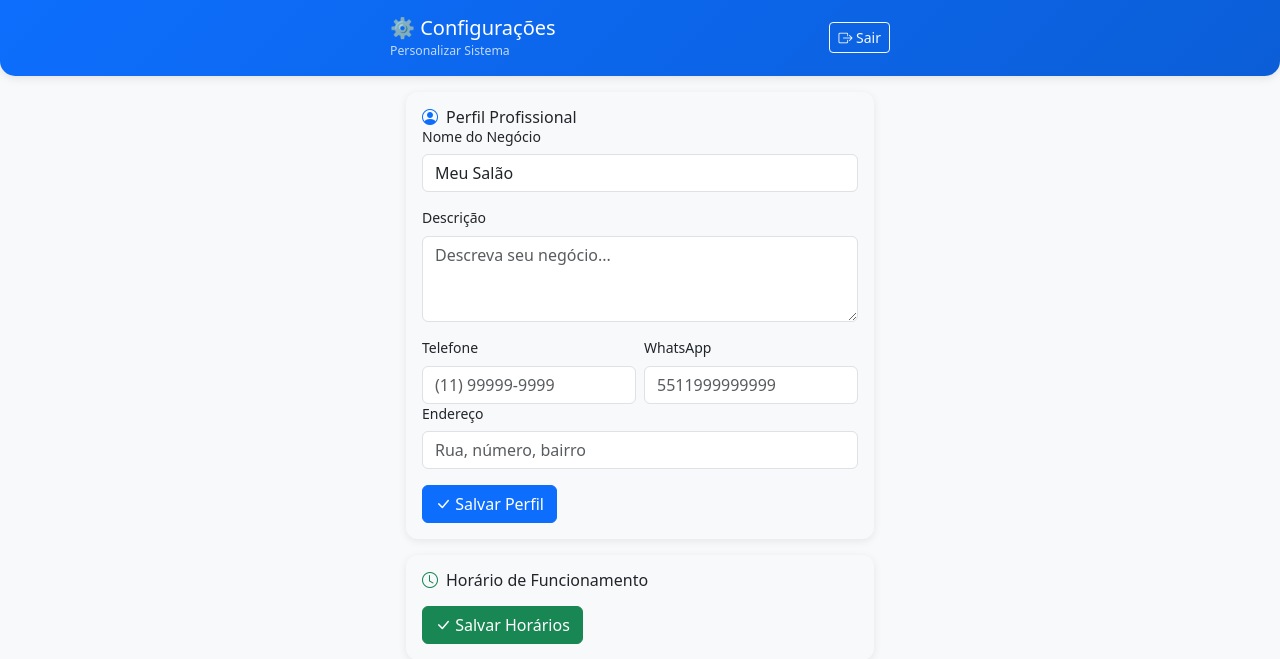
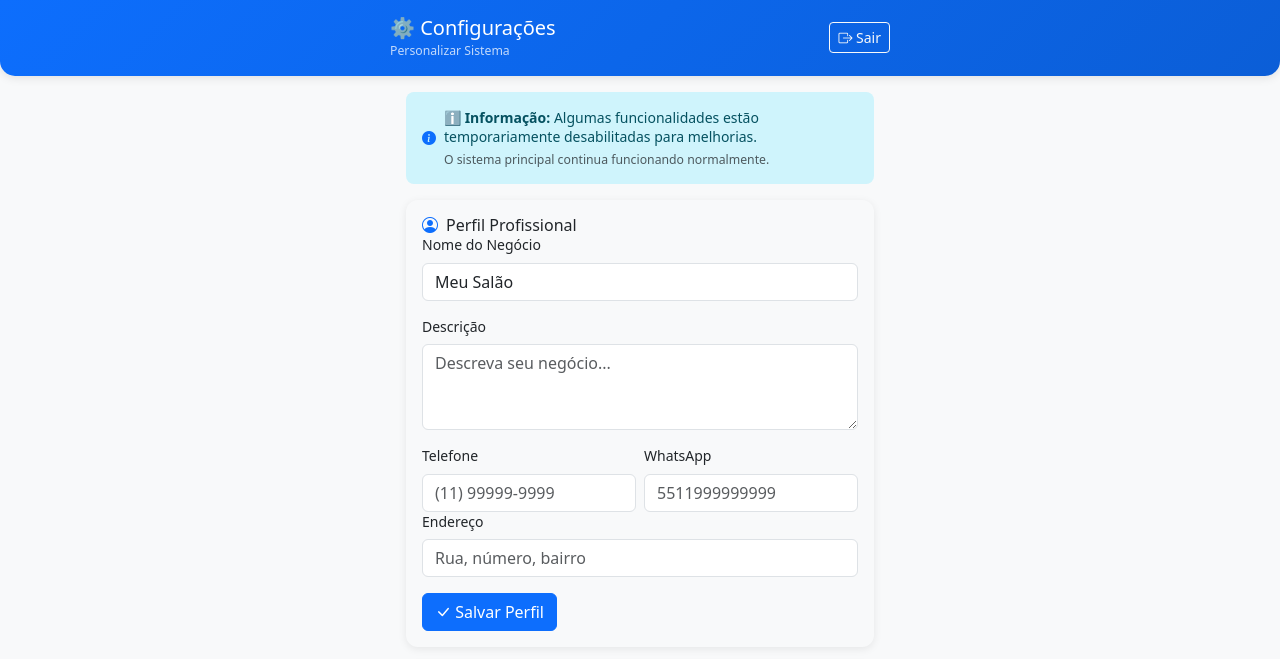
Before and after one commit to Igorls34/site-agendamento, a Django app: template bookings/templates/bookings/profissional/configuracoes.html in a window 1280 px wide. Shown: the top 659 px of the page. Run offline with Django 5.2, Linux system fonts and the light colour scheme; the template is opened without the code that fills it, so the values that code supplies are empty.

Commit message:
Melhora comunicação sobre funcionalidades em desenvolvimento

```diff
--- a/bookings/templates/bookings/profissional/configuracoes.html
+++ b/bookings/templates/bookings/profissional/configuracoes.html
@@ -6,6 +6,17 @@
 {% block header_subtitle %}Personalizar Sistema{% endblock %}
 
 {% block content %}
+
+<!-- Aviso sobre funcionalidades em desenvolvimento -->
+<div class="alert alert-info border-0 rounded-3 mb-3">
+    <div class="d-flex align-items-center">
+        <i class="bi bi-info-circle-fill text-primary me-2"></i>
+        <div>
+            <strong>ℹ️ Informação:</strong> Algumas funcionalidades estão temporariamente desabilitadas para melhorias.
+            <small class="d-block text-muted mt-1">O sistema principal continua funcionando normalmente.</small>
+        </div>
+    </div>
+</div>
 
 <!-- Perfil Profissional -->
 <div class="card-mobile">
@@ -300,26 +311,36 @@
     });
 
     function editService(serviceId) {
-        // Implementar edição de serviço
-        alert('Funcionalidade de edição em desenvolvimento');
+        // Funcionalidade de edição não implementada
+        alert('🚧 Funcionalidade em desenvolvimento\n\nA edição de serviços será implementada em breve.\nPor enquanto, você pode editar serviços no painel administrativo: /admin/');
     }
 
     function deleteService(serviceId) {
-        if (confirm('Tem certeza que deseja excluir este serviço?')) {
-            // Implementar exclusão
-            window.location.href = `/profissional/configuracoes/delete-service/${serviceId}/`;
-        }
+        // Funcionalidade de exclusão não implementada
+        alert('🚧 Funcionalidade em desenvolvimento\n\nA exclusão de serviços será implementada em breve.\nPor enquanto, você pode desativar o serviço no painel administrativo.');
     }
 
     function exportarDados() {
+        // Temporariamente desabilitado
+        alert('🚧 Exportação de dados temporariamente desabilitada\n\nEsta funcionalidade será reativada em breve.\nOs dados estão seguros e podem ser acessados via painel administrativo.');
+        return;
+
         window.open('{% url "profissional:backup_dados" %}', '_blank');
     }
 
     function backupAgendamentos() {
+        // Temporariamente desabilitado
+        alert('🚧 Backup temporariamente desabilitado\n\nEsta funcionalidade será reativada em breve.\nOs dados são automaticamente salvos no banco de dados.');
+        return;
+
         window.open('{% url "profissional:backup_dados" %}', '_blank');
     }
 
     function limparDadosAntigos() {
+        // Temporariamente desabilitado
+        alert('🚧 Limpeza de dados temporariamente desabilitada\n\nEsta funcionalidade será reativada em breve.\nOs dados antigos não afetam o desempenho do sistema.');
+        return;
+
         if (confirm('Isso irá remover agendamentos com mais de 6 meses. Continuar?')) {
             fetch('{% url "profissional:limpar_antigos" %}', {
                 method: 'POST',
```
Also changed, not shown: bookings/templates/bookings/profissional/relatorios.html (+19 -0 lines).
